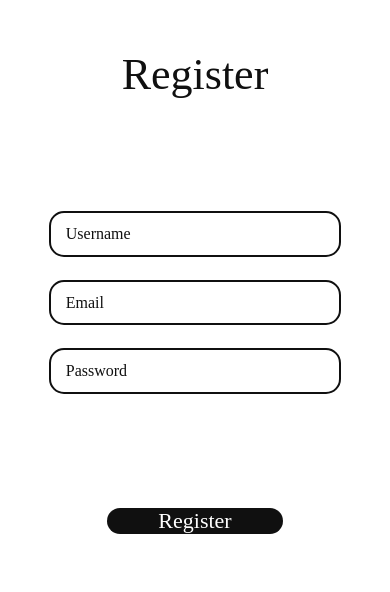
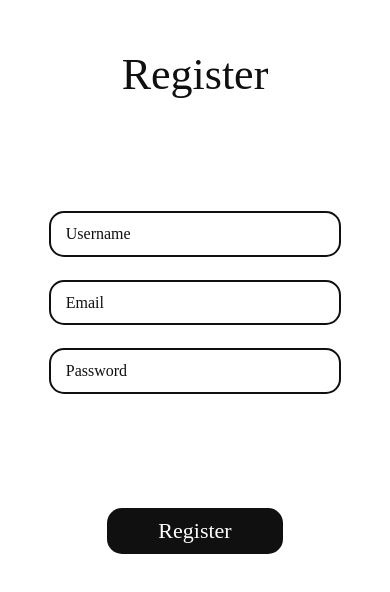
Before and after one commit to jmillangalvez/DailyHero, a React Native app: screen /Register in a window 390 px wide. Shown: the part 108-700 px from the top of the page. Built offline with nearby package versions, Linux system fonts and the light colour scheme.

Commit message:
UPDATE button so you can only click on the actual button

```diff
--- a/src/components/welcomeButton/index.jsx
+++ b/src/components/welcomeButton/index.jsx
@@ -7,10 +7,8 @@ const WelcomeButton = ({ text, navigation }) => {
         <View style={styles.buttonView}>
             <TouchableOpacity
                 onPress={() => navigation.navigate(text, {})}
-                style={styles.touchable}>
-                <View style={styles.button}>
-                    <Text style={styles.buttonText}>{text}</Text>
-                </View>
+                style={styles.button}>
+                <Text style={styles.buttonText}>{text}</Text>
             </TouchableOpacity>
         </View>
     );
--- a/src/components/welcomeButton/styles.js
+++ b/src/components/welcomeButton/styles.js
@@ -4,9 +4,6 @@ import { colors, fonts } from '../../theme';
 export const styles = StyleSheet.create({
   buttonView: {
     flex: 1,
-  },
-  touchable: {
-    width: '100%',
     alignItems: 'center'
   },
   button: {
```
